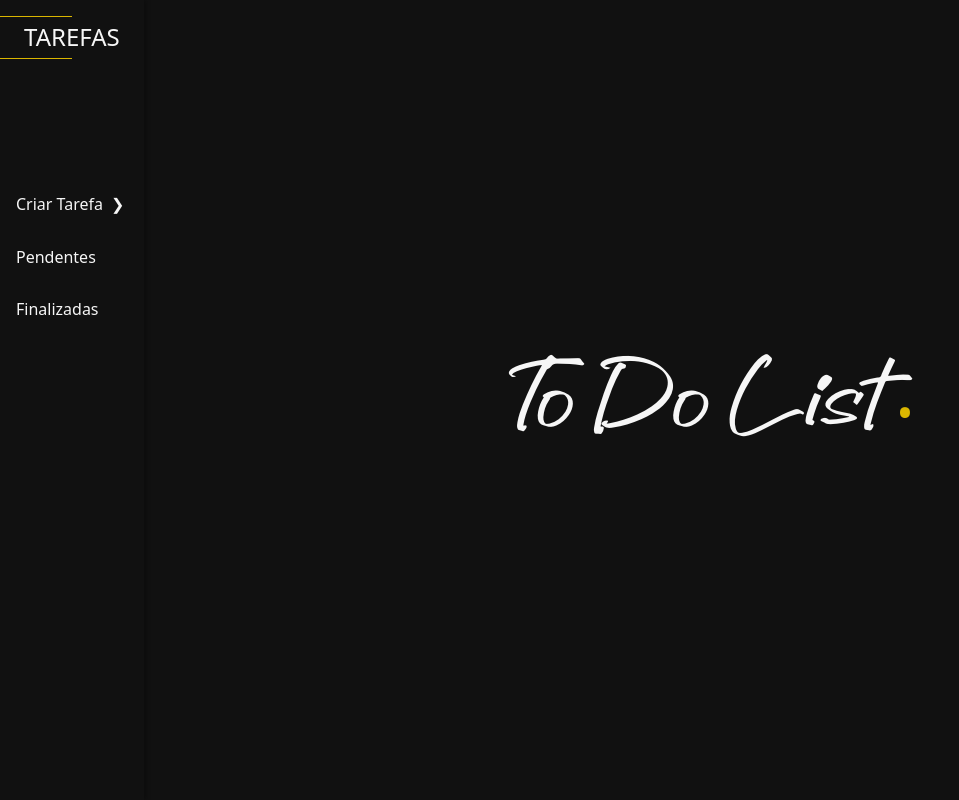
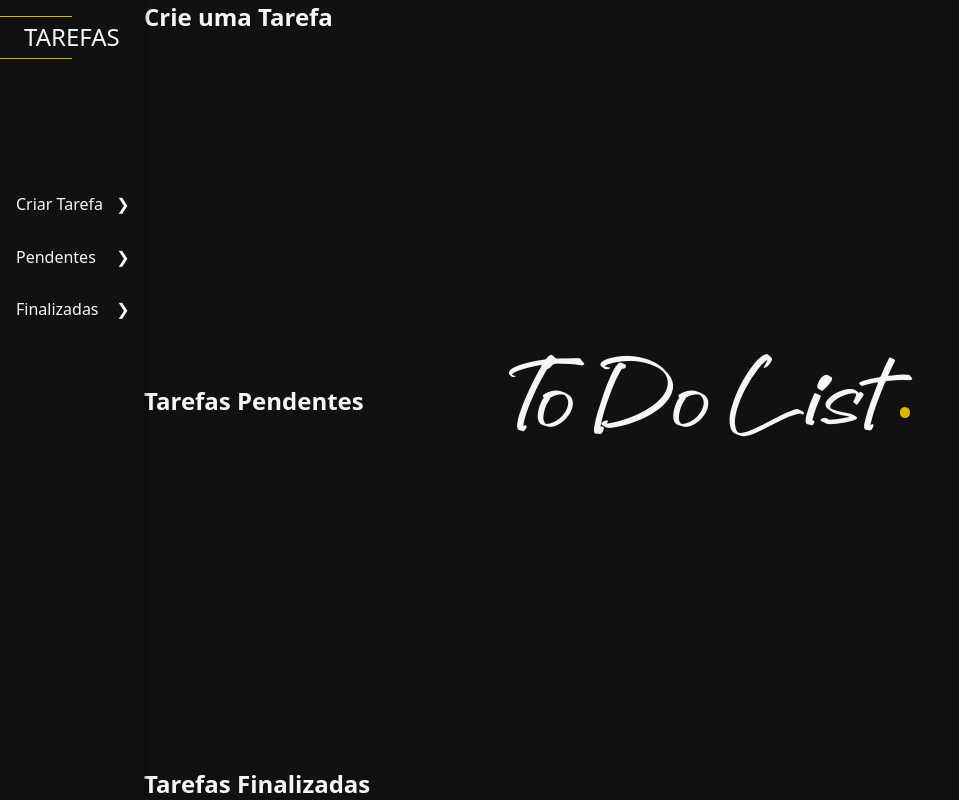
Before and after one commit to JulianoVReis/to_do_list, a website: page public/index.html in a window 1280 px wide. Shown: the whole page, without its empty margins (0-959 px from the left). Drawn offline with Linux system fonts and the light colour scheme; no server answers; files whose address does not match are found by name.

Commit message:
update to do list

```diff
--- a/public/index.html
+++ b/public/index.html
@@ -13,22 +13,22 @@
 			<nav class="menu">
 				<h1><a href="index.html">TAREFAS</a></h1>
 				<ul>
-					<li>Criar Tarefa</li>
-					<li>Pendentes</li>
-					<li>Finalizadas</li>
+					<li>Criar Tarefa<span>❯</span></li>
+					<li>Pendentes<span>❯</span></li>
+					<li>Finalizadas<span>❯</span></li>
 				</ul>
 			</nav>
 		</header>
 		<main class="conteudo">
 			<p class="tracking-in-expand">To Do List<span class="amarelo">.</span></p>
 				<div class="modal-criar">
-
+					<h2>Crie uma Tarefa</h2>
 				</div>
-				<div class="modal-pendente">
-
+				<div class="modal-pendentes">
+					<h2>Tarefas Pendentes</h2>
 				</div>
-				<div class="modal-finalizada">
-
+				<div class="modal-finalizadas">
+					<h2>Tarefas Finalizadas</h2>
 				</div>
 		</main>
 	</div>
--- a/public/script.js
+++ b/public/script.js
@@ -0,0 +1,20 @@
+window.addEventListener('load', carregarTarefas)
+
+async function carregarTarefas() {
+	const resposta = await fetch('/tarefas')
+	const lista = await resposta.json()
+
+	let modalPendentes = document.querySelector('.modal-pendentes')
+	let modalFinalizadas = document.querySelector('.modal-finalizadas')
+
+	for (let tarefa of lista) {
+		let paragrafo = document.createElement('p')
+		paragrafo.textContent = tarefa.nome
+
+		if (tarefa.finalizada === false) {
+			modalPendentes.appendChild(paragrafo)
+		} else {
+			modalFinalizadas.appendChild(paragrafo)
+		}
+	}
+}
--- a/public/style.css
+++ b/public/style.css
@@ -48,12 +48,14 @@
 }
 
 .menu ul {
+	width: 90%;
 	list-style: none;
 	margin-left: .5rem;
 }
 
 .menu li {
-	width: fit-content;
+	display: flex;
+	justify-content: space-between;
 	border-radius: .4rem;
 	cursor: pointer;
 	transition: .2s;
@@ -62,11 +64,6 @@
 
 .menu li + li {
 	margin-top: 1rem;
-}
-
-.menu li:first-child::after {
-	content: "❯";
-	margin-left: .5rem;
 }
 
 .menu li:hover {
@@ -80,6 +77,7 @@
 	align-items: center;
 	width: 100%;
 	height: 100vh;
+	position: relative;
 	color: #F6F6F6;
 	background-color: #111;
 }
@@ -125,6 +123,26 @@
   }
 }
 
+.modal-criar {
+	display: block;
+	position: absolute;
+	top: 0;
+	left: 0;
+}
+
+.modal-pendentes {
+	display: block;
+	position: absolute;
+	left: 0;
+}
+
+.modal-finalizadas {
+	display: block;
+	position: absolute;
+	left: 0;
+	bottom: 0;
+}
+
 @media screen and (max-width: 767px) {
  .menu {
 	width: 8rem;
```
Also changed, not shown: server.js (+17 -0 lines), img/check.png (deleted), public/font/Handuk.otf (renamed from font/Handuk.otf), public/img/check.png (added).
